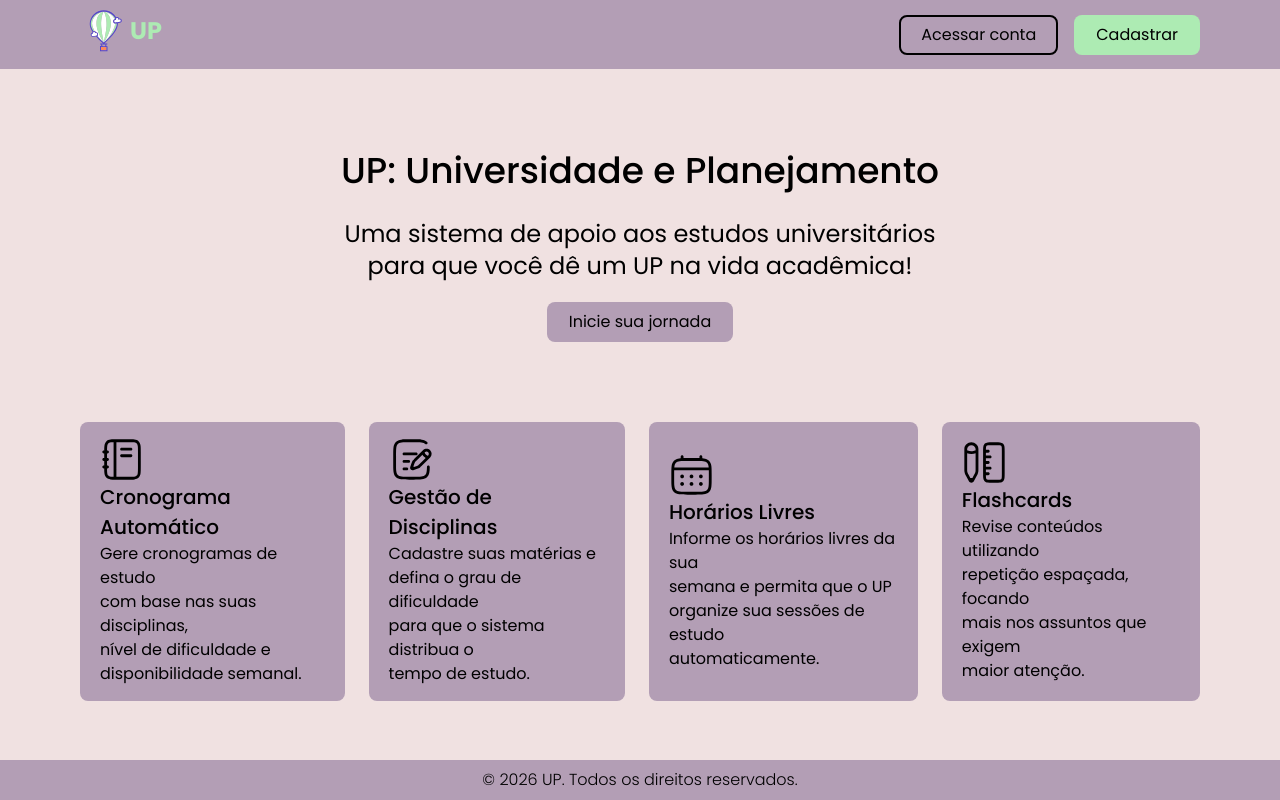
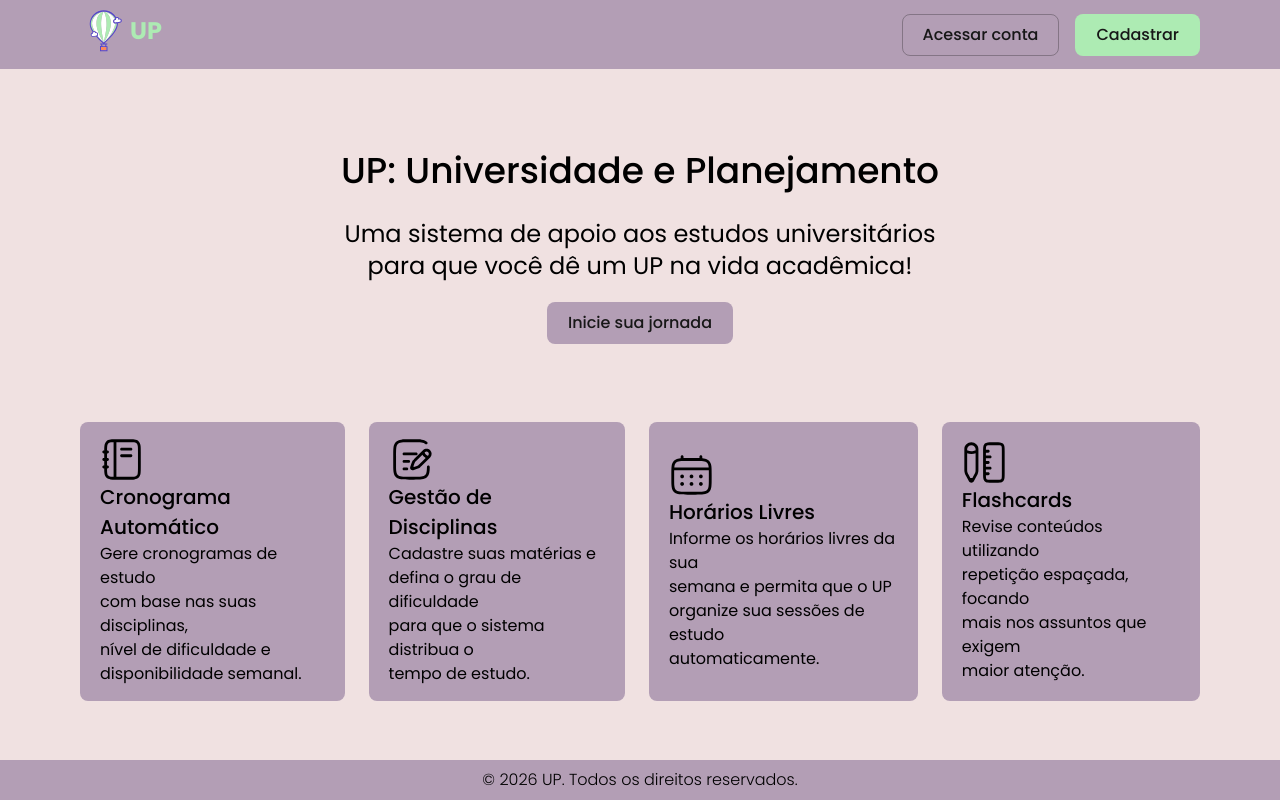
Before and after one commit to souza-luiza/UP, a Next.js app in the folder up-front/: page / in a window 1280 px wide. Built offline with nearby package versions, Linux system fonts and the light colour scheme.

Commit message:
melhora em design do botão.

```diff
--- a/up-front/src/components/Button.tsx
+++ b/up-front/src/components/Button.tsx
@@ -8,14 +8,14 @@ export interface ButtonProps extends React.ButtonHTMLAttributes<HTMLButtonElemen
 export default function Button({ children, className, variant = 'primary', href, ...props }: ButtonProps) {
 
     const variantStyles = {
-        primary: 'bg-primary text-black border-2 border-transparent hover:shadow-[0_0_8px_#B39EB5]',
-        secondary: 'bg-secondary text-black border-2 border-transparent hover:shadow-[0_0_8px_#ADEBB3]',
-        outline: 'border-2 border-black text-black hover:shadow-[0_0_4px_#000000]',
-        success: 'bg-green-700 text-white border-2 border-transparent',
-        danger: 'bg-red-700 text-white border-2 border-transparent'
+        primary: 'bg-primary text-neutral-900 font-semibold border border-transparent hover:bg-primary/80 active:scale-[0.98]',
+        secondary: 'bg-secondary text-neutral-900 font-semibold border border-transparent hover:bg-secondary/80 active:scale-[0.98]',
+        outline: 'border border-neutral-900/30 text-neutral-900 font-semibold bg-transparent hover:bg-neutral-900/5 active:scale-[0.98]',
+        success: 'bg-green-600 text-white font-semibold border border-transparent hover:bg-green-700 active:scale-[0.98]',
+        danger: 'bg-red-600 text-white font-semibold border border-transparent hover:bg-red-700 active:scale-[0.98]'
     }[variant];
 
-    const classes = `flex justify-center items-center cursor-pointer py-1.5 px-5 rounded-md-custom text-p font-regular transition-all duration-150 ease-in-out ${variantStyles} ${className || ''}`;
+    const classes = `flex justify-center items-center cursor-pointer py-2 px-5 rounded-md-custom text-p font-semibold select-none outline-none focus-visible:ring-2 focus-visible:ring-primary transition-all duration-200 ease-in-out ${variantStyles} ${className || ''}`;
 
     if(href) {
         return (
```
